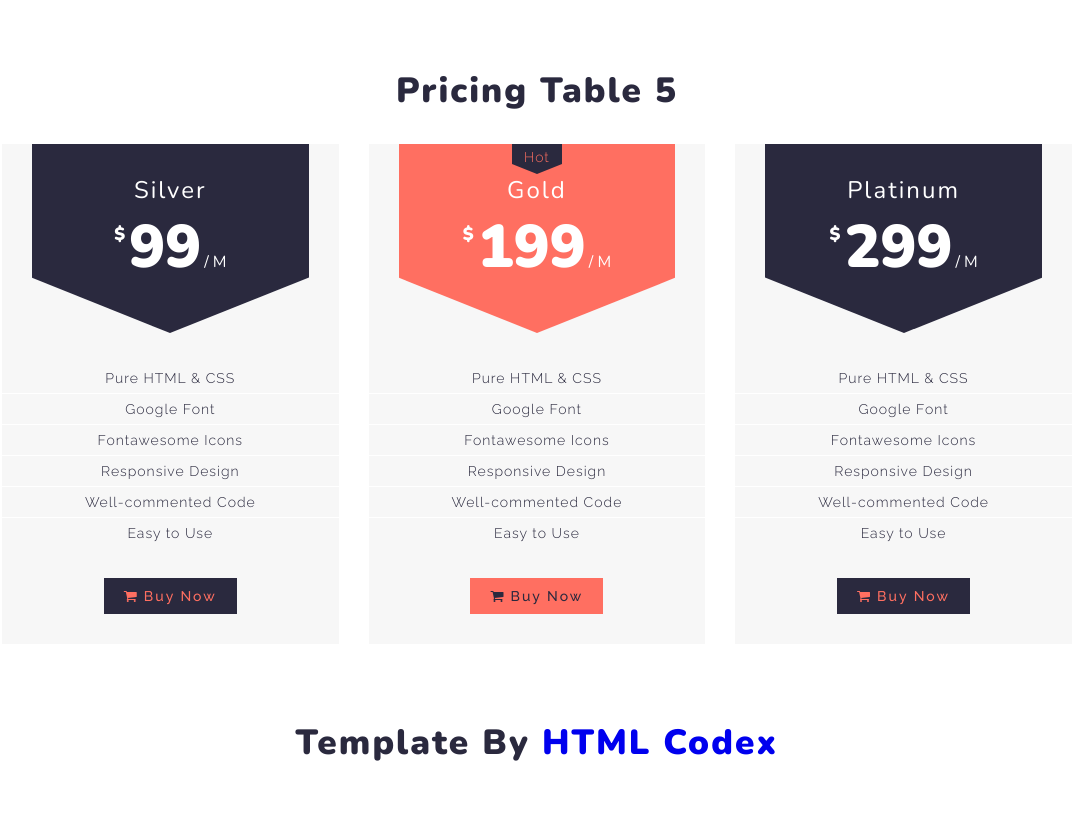
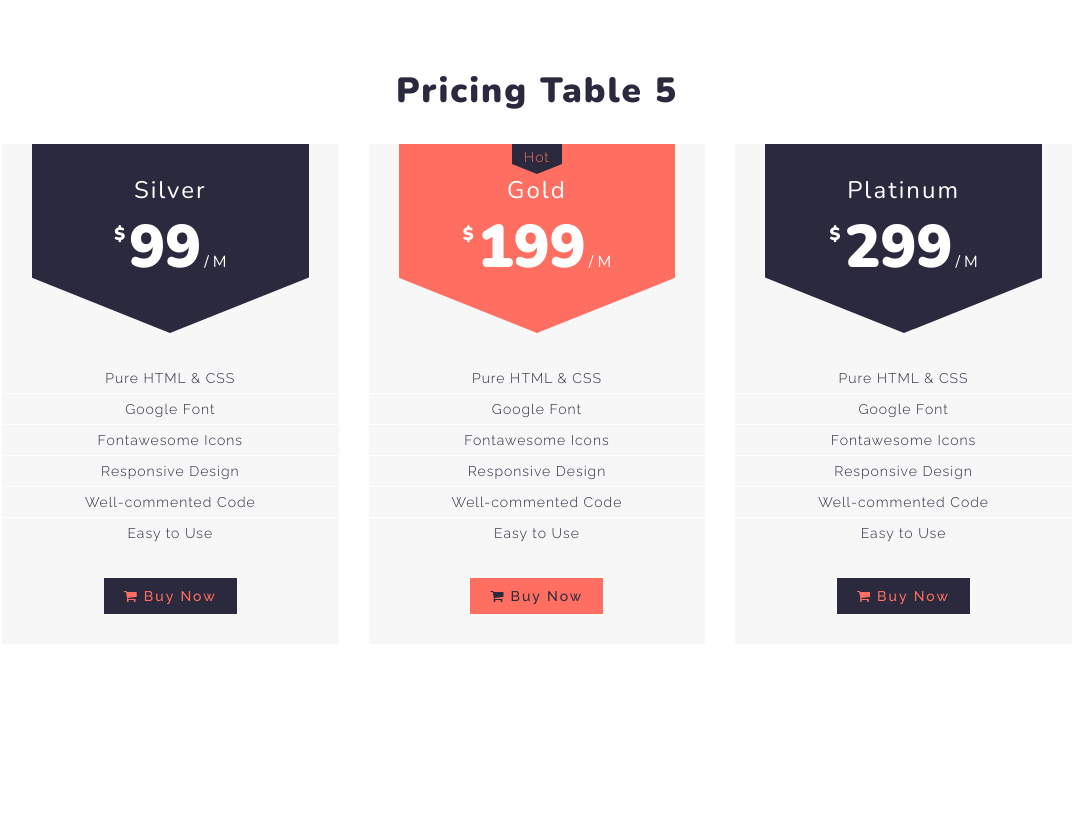
Before and after one commit to sajinprakas/Pricing-Table, a plain HTML site: page index.html in a window 1280 px wide. Shown: the part 2572-3398 px from the top of the page, without its empty margins (103-1176 px from the left). After the commit the page ends 3231 px from the top, so only its background shows below. Drawn offline with nearby package versions, Linux system fonts and the light colour scheme.

Commit message:
Update index.html

```diff
--- a/index.html
+++ b/index.html
@@ -524,9 +524,5 @@
             </div>
         </div>
         <!-- Pricing Table 5 End -->
-		<div class="pricing-table-title">
-            <h2>Template By <a href="https://htmlcodex.com">HTML Codex</a></h2>
-			<br><br><br>
-        </div>
     </body>
 </html>
```
